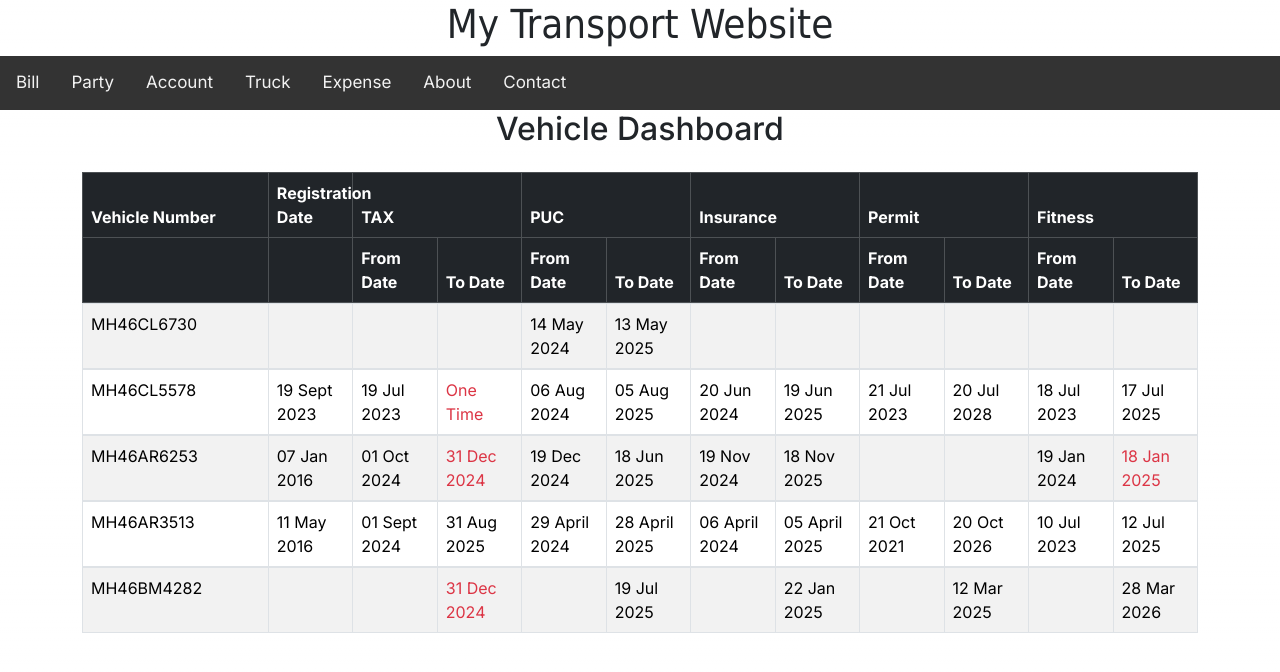
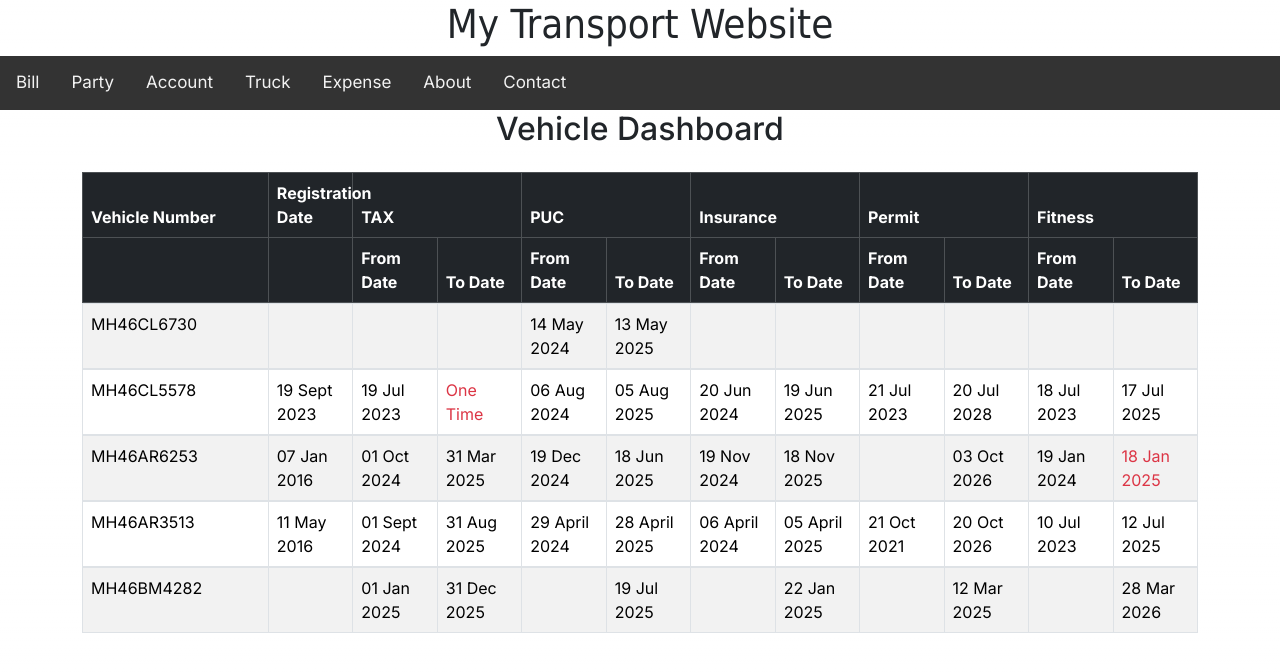
Before and after one commit to bansoderocker/practice-next-js, a Next.js app: page /Dashboard in a window 1280 px wide. Shown: the top 672 px of the page. Built offline with nearby package versions, Linux system fonts and the light colour scheme.

Commit message:
Update page.tsx

```diff
--- a/src/app/Dashboard/page.tsx
+++ b/src/app/Dashboard/page.tsx
@@ -55,7 +55,7 @@ const Dashboard = () => {
       registrationDate: "07 Jan 2016",
       tax: {
         fromDate: "01 Oct 2024",
-        toDate: "31 Dec 2024",
+        toDate: "31 Mar 2025",
       },
       puc: {
         fromDate: "19 Dec 2024",
@@ -67,7 +67,7 @@ const Dashboard = () => {
       },
       permit: {
         fromDate: null,
-        toDate: null,
+        toDate: "03 Oct 2026",
       },
       fitness: {
         fromDate: "19 Jan 2024",
@@ -102,8 +102,8 @@ const Dashboard = () => {
       vehicleNumber: "MH46BM4282",
       registrationDate: null,
       tax: {
-        fromDate: null,
-        toDate: "31 Dec 2024",
+        fromDate: "01 Jan 2025",
+        toDate: "31 Dec 2025",
       },
       puc: {
         fromDate: null,
```
